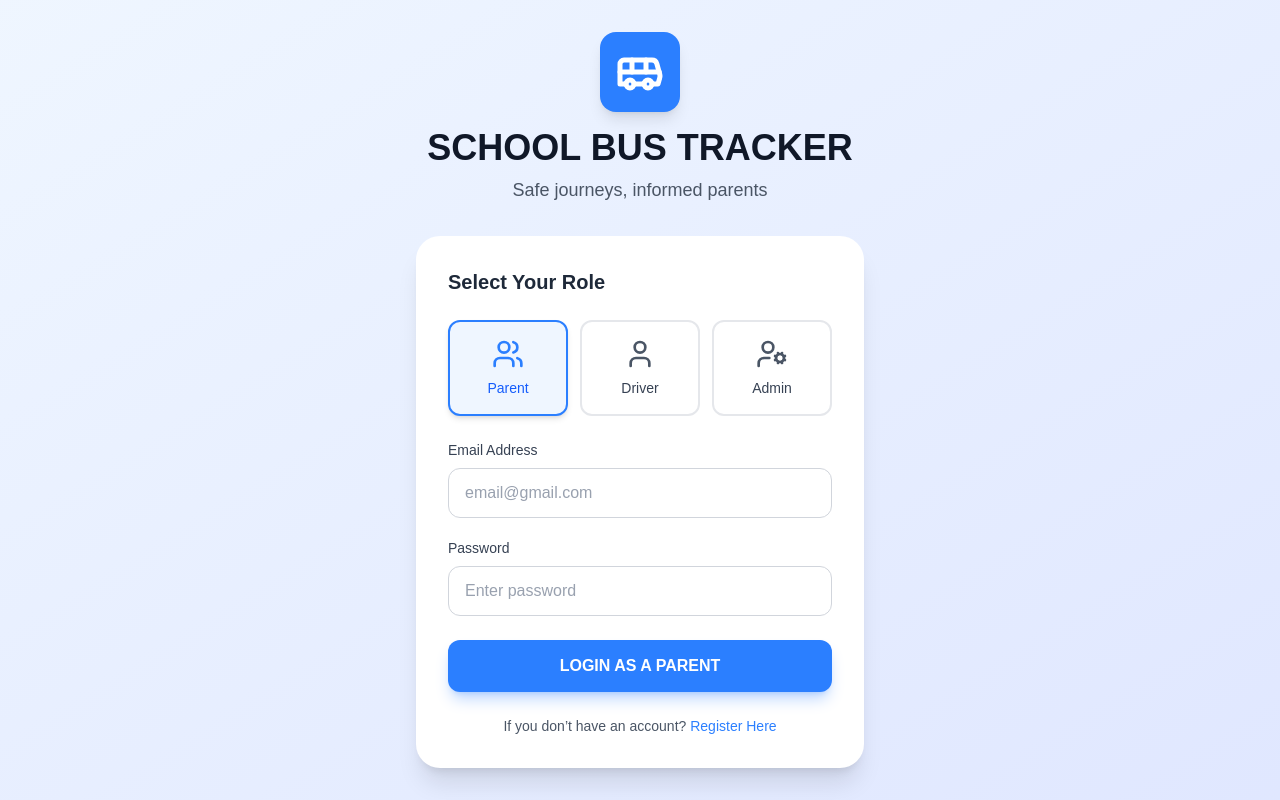
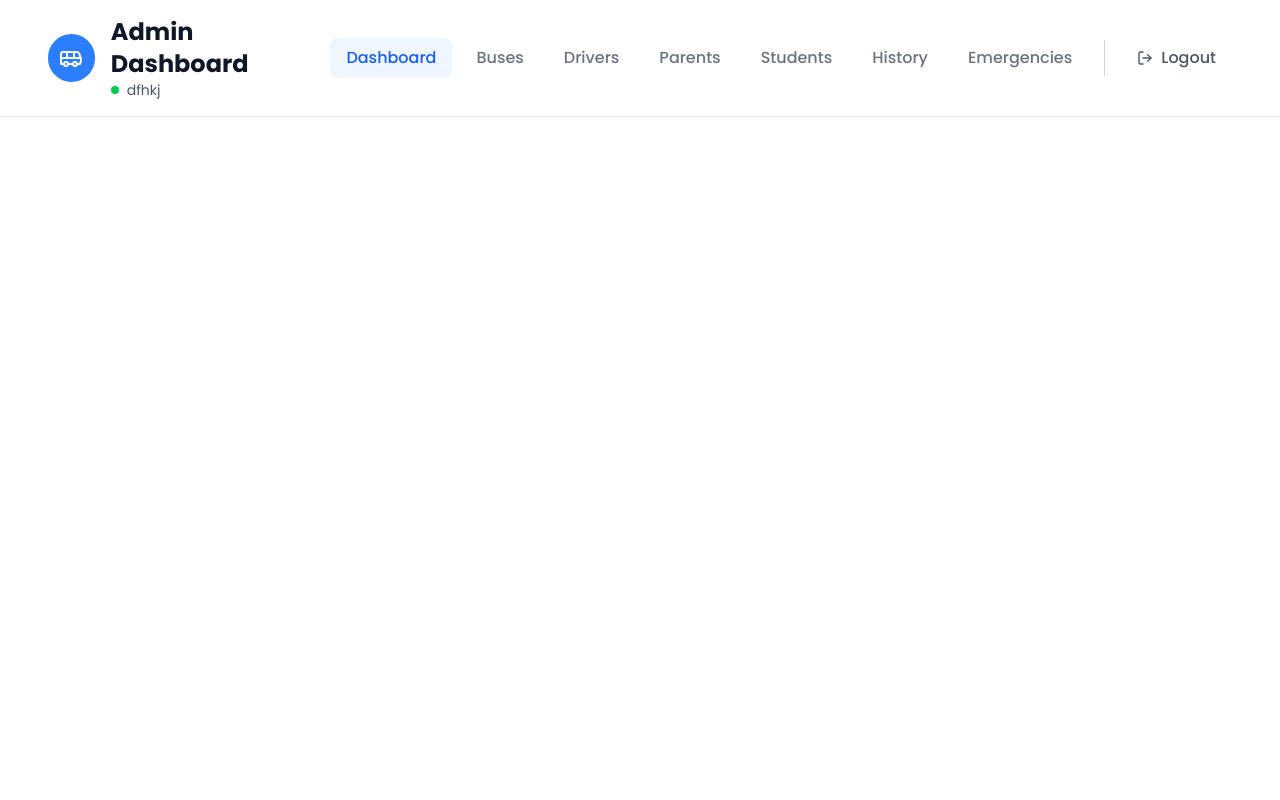
Before and after one commit to SheCanCODE-Capstone-Projects/School_bus_tracker_fe, a Next.js app: page / in a window 1280 px wide. Built offline with nearby package versions, Linux system fonts and the light colour scheme.

Commit message:
i added the popins font to use

```diff
--- a/app/layout.tsx
+++ b/app/layout.tsx
@@ -1,16 +1,12 @@
-import "leaflet/dist/leaflet.css";
 import type { Metadata } from "next";
-import { Geist, Geist_Mono } from "next/font/google";
+import { Poppins } from "next/font/google";
 import "./globals.css";
 
-const geistSans = Geist({
-  variable: "--font-geist-sans",
-  subsets: ["latin"],
-});
-
-const geistMono = Geist_Mono({
-  variable: "--font-geist-mono",
-  subsets: ["latin"],
+const poppins = Poppins({
+  subsets: ['latin'],
+  display: 'swap',
+  variable: '--font-poppins',
+  weight: ['100', '200', '300', '400', '500', '600', '700', '800', '900'],
 });
 
 export const metadata: Metadata = {
@@ -25,9 +21,7 @@ export default function RootLayout({
 }>) {
   return (
     <html lang="en">
-      <body
-        className={`${geistSans.variable} ${geistMono.variable} antialiased`}
-      >
+      <body className={poppins.className}>
         {children}
       </body>
     </html>
--- a/app/page.tsx
+++ b/app/page.tsx
@@ -2,12 +2,14 @@
 import Image from "next/image";
 import ParentRegistration from "./register/parent/step1/page";
 import LoginPage from "./login/page";
+import AdminDashboardHeader from "@/components/navigation/AdminNavbar";
 
 export default function Home() {
   return (
 
         <div>
-          <LoginPage />
+          {/* <LoginPage /> */}
+          <AdminDashboardHeader />
 
     </div>
   );
--- a/components/navigation/AdminNavbar.tsx
+++ b/components/navigation/AdminNavbar.tsx
@@ -3,7 +3,7 @@ import { Bus, LogOut } from "lucide-react";
 
 export default function AdminDashboardHeader() {
   return (
-    <header className="bg-white border-b border-gray-200 px-6 py-4">
+    <header className="bg-white border-b border-gray-200 px-12 py-4">
       <div className="flex items-center justify-between">
         <div className="flex items-center gap-4">
           <div className="w-12 h-12 bg-blue-500 rounded-full flex items-center justify-center">
```
